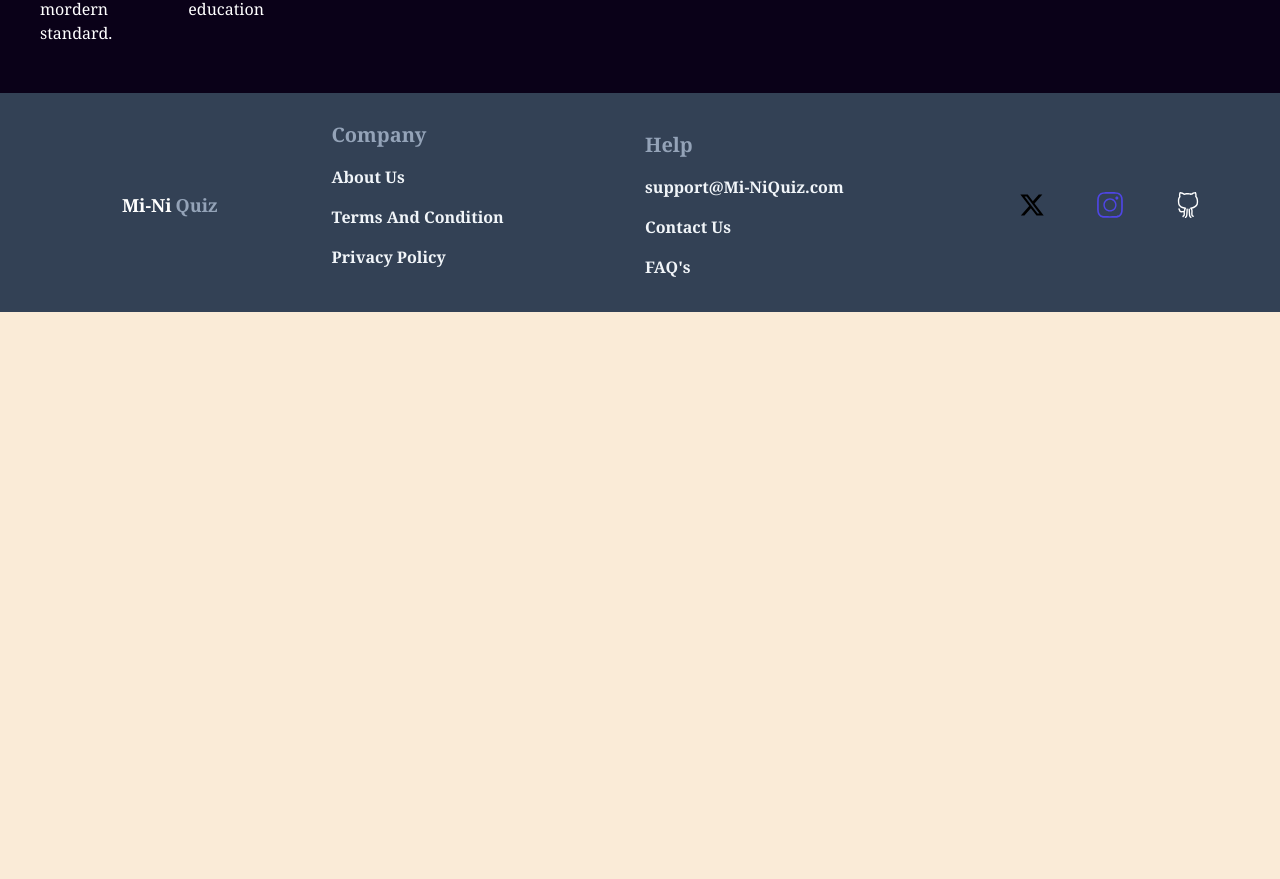
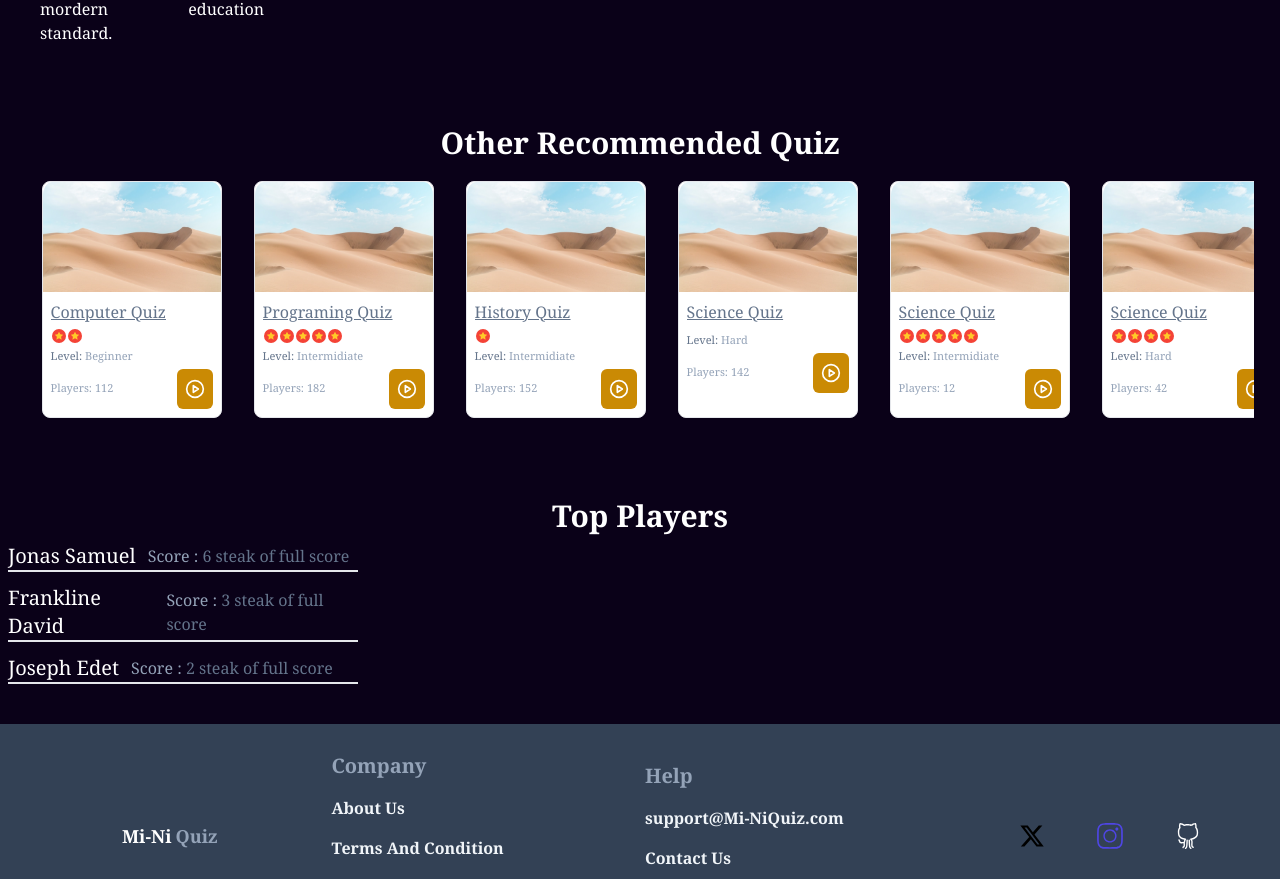
Before and after one commit to nathjoeetim/quiz-web, a Next.js app: page /quiz in a window 1280 px wide. Shown: the part 520-1399 px from the top of the page. Before the commit the page ends 832 px from the top, so only its background shows below. Built offline with nearby package versions, Linux system fonts and the light colour scheme.

Commit message:
feature added recomended courses

```diff
--- a/src/app/page.tsx
+++ b/src/app/page.tsx
@@ -1,79 +1,16 @@
 "use client";
-import { Button } from "@/components/ui/button";
-
 import type { Metadata } from "next";
-
-import { Card } from "@/components/ui/card";
-import { AvalableGameData } from "@/components/data";
-import Image from "next/image";
 import "@/app/globals.css";
-import quizImage from "@/app/assets/Frame9.png";
-import { PlayCircleIcon } from "lucide-react";
-import { FcRating } from "react-icons/fc";
 import TipContentComponent from "@/components/top-content";
-import { useRouter } from "next/navigation";
 import HeaderContainerComponent from "@/components/headerContainer";
+import AllQuizOptionComponent from "@/components/all_quiz";
 
 export default function Home() {
-  const router = useRouter();
-
   return (
     <div className="flex flex-col items-start justify-start gap-5 h-fit  w-full font-serif ">
       <HeaderContainerComponent />
-      <div className="px-4 py-2 flex flex-row text-white font-bold mt-3 w-[96%] p-5 mx-auto gap-8 overflow-x-scroll mb-2 hide-scrollbar">
-        {AvalableGameData.map((element, index) => {
-          function onNavigateToQuizPage() {
-            router.push("quiz");
-          }
-          return (
-            <Card
-              key={element.id}
-              className="min-w-[180px] w-[180px] p-0 relative"
-            >
-              <Image
-                src={quizImage.src}
-                alt="game image"
-                width={160}
-                height={150}
-                className="w-full h-[110px] cursor-pointer"
-              />
-              <div className="flex flex-col gap-1 p-2 justify-between">
-                <h4
-                  className="text-base font-medium text-slate-500 w-full underline"
-                  style={{
-                    whiteSpace: "nowrap",
-                    overflow: "hidden",
-                    textOverflow: "ellipsis",
-                  }}
-                >
-                  {element.name}
-                </h4>
-                <span className="flex flex-row w-full gap-0">
-                  {Array.from({ length: element.rating }).map((_, index) => (
-                    <FcRating key={index} />
-                  ))}
-                </span>
-                <span className="text-slate-400 font-normal text-[11px] gap-2">
-                  <span className="text-slate-500">Level: </span>
-                  {element.level}
-                </span>
-                <div className="text-slate-400 font-normal text-[11px] flex flex-row items-center justify-between ">
-                  <h4>Players: {element.active_players}</h4>
-                  <Button className="bg-yellow-600 hover:bg-yellow-400 px-2 py-1">
-                    <PlayCircleIcon
-                      className="w-5 h-5 "
-                      color="white"
-                      onClick={onNavigateToQuizPage}
-                    />
-                  </Button>
-                </div>
-              </div>
-            </Card>
-          );
-        })}
-      </div>
+      <AllQuizOptionComponent />
       <TipContentComponent />
-      {/* <FotterComponent /> */}
     </div>
   );
 }
--- a/src/app/quiz/page.tsx
+++ b/src/app/quiz/page.tsx
@@ -4,9 +4,11 @@ import courseImage from "@/app/assets/Frame9.png";
 import styled from "styled-components";
 import { RulesDialogComponent } from "@/components/rules";
 import { QuizQuestionComponent } from "@/components/quizQuestion";
+import AllQuizOptionComponent from "@/components/all_quiz";
 
 function SelectedQuizComponent() {
   return (
+    <>
       <ContainerSelectedQuiz className="flex flex-row items-start w-full px-10  py-10 gap-20 mt-10 mb-2">
         <div className="flex flex-col items-start gap-7 w-[300px]">
           <Image
@@ -30,9 +32,9 @@ function SelectedQuizComponent() {
           <h5 className=" font-bold text-3xl">Computer quiz</h5>
           <div className="flex flex-col gap-4">
             <p className="text-justify">
-            This quiz is a highly competivive quiz with a minimum of 6 questions
-            to which the result will be displayed immidiately after the quiz .{" "}
-            <br /> <br /> Best of luck!!!
+              This quiz is a highly competivive quiz with a minimum of 6
+              questions to which the result will be displayed immidiately after
+              the quiz . <br /> <br /> Best of luck!!!
             </p>
             <div className="flex flex-row items-center justify-start gap-3">
               <span className="text-slate-400 font-bold text-1xl">Level:</span>
@@ -47,6 +49,39 @@ function SelectedQuizComponent() {
           </div>
         </div>
       </ContainerSelectedQuiz>
+      <div className="flex flex-col items-center w-full my-8">
+        <h4 className="text-3xl font-bold text-white ">
+          Other Recommended Quiz
+        </h4>
+        <AllQuizOptionComponent />
+      </div>
+      <div className="flex flex-col items-center w-full my-8">
+        <h4 className="text-3xl font-bold text-white ">Top Players</h4>
+        <div className="flex flex-col items-start justify-start w-full p-2 text-white gap-3">
+          <div className="flex flex-row items-center gap-3 border-b-2 w-[350px] ">
+            <span className="text-xl ">Jonas Samuel </span>
+            <span className="text-slate-400">
+              Score :{" "}
+              <span className="text-slate-500">6 steak of full score</span>
+            </span>
+          </div>
+          <div className="flex flex-row items-center gap-3 border-b-2  w-[350px] ">
+            <span className="text-xl ">Frankline David </span>
+            <span className="text-slate-400">
+              Score :{" "}
+              <span className="text-slate-500">3 steak of full score</span>
+            </span>
+          </div>
+          <div className="flex flex-row items-center gap-3 border-b-2  w-[350px]">
+            <span className="text-xl ">Joseph Edet </span>
+            <span className="text-slate-400">
+              Score :{" "}
+              <span className="text-slate-500">2 steak of full score</span>
+            </span>
+          </div>
+        </div>
+      </div>
+    </>
   );
 }
 
--- /dev/null
+++ b/src/components/all_quiz.tsx
@@ -0,0 +1,70 @@
+import quizImage from "@/app/assets/Frame9.png";
+import { PlayCircleIcon } from "lucide-react";
+import { FcRating } from "react-icons/fc";
+import { Button } from "@/components/ui/button";
+import { Card } from "@/components/ui/card";
+import { AvalableGameData } from "@/components/data";
+import Image from "next/image";
+import { useRouter } from "next/navigation";
+
+function AllQuizOptionComponent() {
+  const router = useRouter();
+
+  return (
+    <div className="px-4 py-2 flex flex-row text-white font-bold mt-3 w-[96%] p-5 mx-auto gap-8 overflow-x-scroll mb-2 hide-scrollbar">
+      {AvalableGameData.map((element, index) => {
+        function onNavigateToQuizPage() {
+          router.push("quiz");
+        }
+
+        return (
+          <Card
+            key={element.id}
+            className="min-w-[180px] w-[180px] p-0 relative"
+          >
+            <Image
+              src={quizImage.src}
+              alt="game image"
+              width={160}
+              height={150}
+              className="w-full h-[110px] cursor-pointer"
+            />
+            <div className="flex flex-col gap-1 p-2 justify-between">
+              <h4
+                className="text-base font-medium text-slate-500 w-full underline"
+                style={{
+                  whiteSpace: "nowrap",
+                  overflow: "hidden",
+                  textOverflow: "ellipsis",
+                }}
+              >
+                {element.name}
+              </h4>
+              <span className="flex flex-row w-full gap-0">
+                {Array.from({ length: element.rating }).map((_, index) => (
+                  <FcRating key={index} />
+                ))}
+              </span>
+              <span className="text-slate-400 font-normal text-[11px] gap-2">
+                <span className="text-slate-500">Level: </span>
+                {element.level}
+              </span>
+              <div className="text-slate-400 font-normal text-[11px] flex flex-row items-center justify-between ">
+                <h4>Players: {element.active_players}</h4>
+                <Button className="bg-yellow-600 hover:bg-yellow-400 px-2 py-1">
+                  <PlayCircleIcon
+                    className="w-5 h-5 "
+                    color="white"
+                    onClick={onNavigateToQuizPage}
+                  />
+                </Button>
+              </div>
+            </div>
+          </Card>
+        );
+      })}
+    </div>
+  );
+}
+
+export default AllQuizOptionComponent;
--- a/src/components/hooks/motionImage.tsx
+++ b/src/components/hooks/motionImage.tsx
@@ -25,8 +25,8 @@ function MotionImage({ imageJson, loop, height, width }: MotionImageAlises) {
 
   return (
     <div
-      className={`${height ? `h-[${height}]` : "h-[200px]"} ${
-        width ? `h-[${width}]` : "max-w-[200px] z-30 "
+      className={`${height ? `h-[${height}]` : "h-full "} ${
+        width ? `h-[${width}]` : "w-full z-30 "
       }`}
     >
       {!lottieLoaded && <SyncLoader />}
--- a/src/components/loading.tsx
+++ b/src/components/loading.tsx
@@ -4,13 +4,8 @@ import MotionImage from "./hooks/motionImage";
 
 export default function HandLoader() {
   return (
-    <div className="flex flex-col gap-4 h-[340px] bg-gray-200 items-center justify-center w-250px">
-      <MotionImage
-        imageJson={loader}
-        loop={true}
-        height="220px"
-        width="200px"
-      />
+    <div className="flex flex-col gap-4 h-[100vh] bg-gray-200 items-center justify-center w-full p-20">
+      <MotionImage imageJson={loader} loop={true} height="100vh" width="100%" />
     </div>
   );
 }
```
Lines whose indentation alone changed are shown as unchanged.
